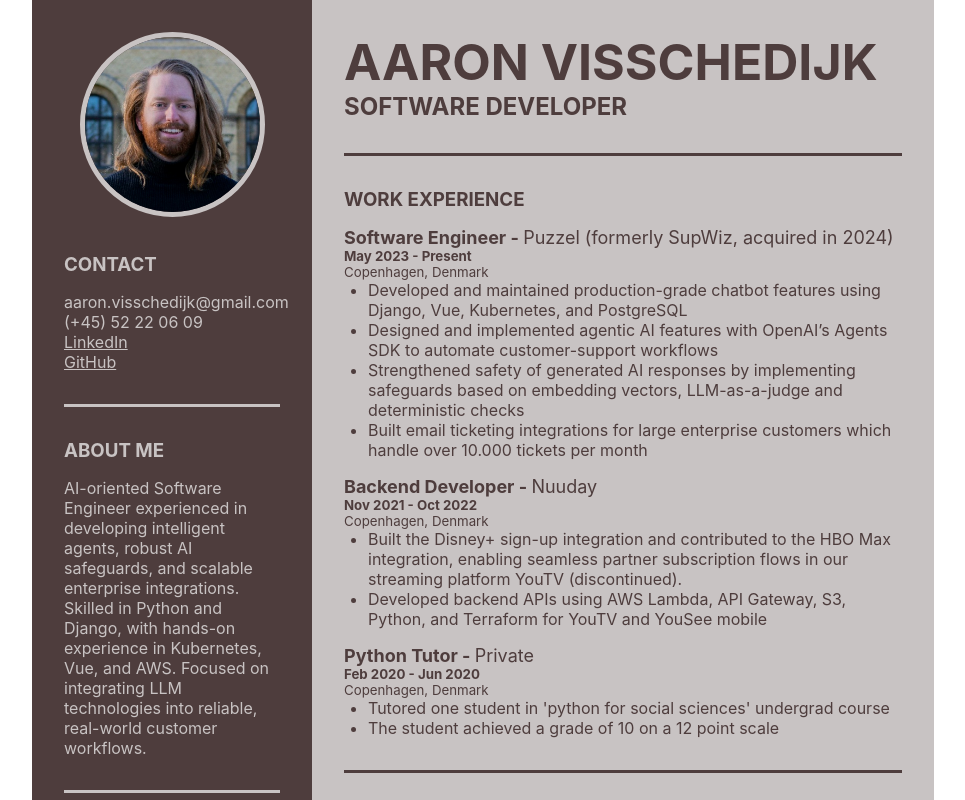
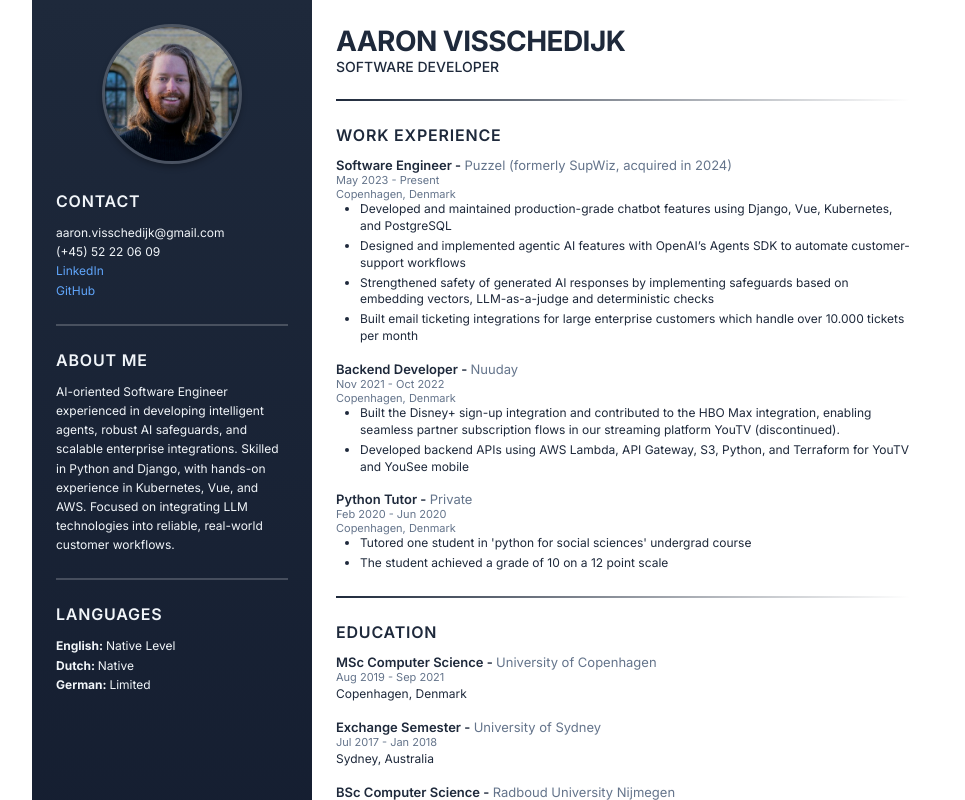
Before and after one commit to aaron-visschedijk/react-resume-builder, a React (Create React App) app: page / in a window 1280 px wide. Shown: the top 800 px of the page, without its empty margins (157-1122 px from the left). Built offline with nearby package versions, Linux system fonts and the light colour scheme.

Commit message:
modernize look

```diff
--- a/src/components/Publication.tsx
+++ b/src/components/Publication.tsx
@@ -4,11 +4,10 @@ import { PublicationData } from "../dataModel";
 function Entry(publication: PublicationData) {
     return (
         <div className="publication entry">
-            <h4>{publication.title} - <span className="notbold">Published in {publication.journal}
-                <a href={publication.link}>[link]</a>
-            </span></h4>
+            <h4>{publication.title} - <span className="notbold">Published in {publication.journal}</span></h4>
             <h5>{publication.date}</h5>
             <p>{publication.description}</p>
+            <a href={publication.link}>view article</a>
         </div>
     );
 }
--- a/src/index.css
+++ b/src/index.css
@@ -1,8 +1,11 @@
+@import url('https://fonts.googleapis.com/css2?family=Inter:wght@300;400;500;600;700&display=swap');
+
 body {
   margin: 0;
-  font-family: -apple-system, BlinkMacSystemFont, 'Segoe UI', 'Roboto', 'Oxygen',
+  font-family: 'Inter', -apple-system, BlinkMacSystemFont, 'Segoe UI', 'Roboto', 'Oxygen',
     'Ubuntu', 'Cantarell', 'Fira Sans', 'Droid Sans', 'Helvetica Neue',
     sans-serif;
+  font-size: 12px;
   -webkit-font-smoothing: antialiased;
   -moz-osx-font-smoothing: grayscale;
 }
@@ -13,9 +16,11 @@ code {
 }
 
 :root {
-  --accent-color: rgb(78, 61, 61);
-  --light-color: rgb(200, 195, 195);
-
+  --accent-color: #1e293b;
+  --light-color: #ffffff;
+  --accent-secondary: #3b82f6;
+  --text-secondary: #64748b;
+  --border-color: #e2e8f0;
 }
 
 *,
@@ -34,8 +39,8 @@ code {
 .sidebar {
   width: 280px;
   height: 1400px;
-  padding: 2rem;
-  background-color: var(--accent-color);
+  padding: 1.5rem;
+  background: linear-gradient(180deg, #1e293b 0%, #0f172a 100%);
 }
 
 .sidebar p,
@@ -44,16 +49,25 @@ code {
 .sidebar h3,
 .sidebar h4,
 .sidebar h5,
-.sidebar li,
+.sidebar li {
+  color: #f1f5f9;
+}
+
 .sidebar a {
-  color: var(--light-color);
+  color: #60a5fa;
+  text-decoration: none;
+  transition: color 0.2s ease;
+}
+
+.sidebar a:hover {
+  color: #93c5fd;
 }
 
 .main {
   height: 1400px;
   width: 622px;
-  padding: 2rem;
-  background-color: var(--light-color)
+  padding: 1.5rem;
+  background-color: var(--light-color);
 }
 
 .main p,
@@ -62,35 +76,67 @@ code {
 .main h3,
 .main h4,
 .main h5,
-.main li,
-.main a {
+.main li {
   color: var(--accent-color);
 }
 
+.main a {
+  color: var(--accent-secondary);
+  text-decoration: none;
+  transition: color 0.2s ease;
+}
+
+.main a:hover {
+  color: #2563eb;
+}
+
+.main h5 {
+  color: var(--text-secondary);
+  font-weight: 400;
+}
+
 h1 {
-  font-size: 50px;
+  font-size: 28px;
+  font-weight: 700;
+  letter-spacing: -0.02em;
+}
+
+h2 {
+  font-weight: 500;
+  color: var(--text-secondary);
+  font-size: 14px;
 }
 
 h3 {
-  margin-bottom: 1rem;
+  margin-bottom: 0.75rem;
+  font-weight: 600;
+  font-size: 16px;
+  letter-spacing: 0.05em;
+  text-transform: uppercase;
 }
 
 h4 {
-  font-size: 18px;
+  font-size: 13px;
+  font-weight: 600;
+}
+
+h5 {
+  font-size: 11px;
 }
 
 .main .divider {
-  background-color: var(--accent-color);
+  background: linear-gradient(90deg, var(--accent-color) 0%, transparent 100%);
+  height: 2px;
 }
 
 .sidebar .divider {
-  background-color: var(--light-color);
+  background: rgba(255, 255, 255, 0.2);
+  height: 2px;
 }
 
 .divider {
-  margin-top: 2rem;
-  margin-bottom: 2rem;
-  height: 3px;
+  margin-top: 1.5rem;
+  margin-bottom: 1.5rem;
   border: 0px;
 }
 
@@ -99,10 +145,11 @@ h4 {
 }
 
 .photo {
-  width: 185px;
+  width: 140px;
   border-radius: 50%;
-  border: 5px solid var(--light-color);
-  margin-bottom: 2rem;
+  border: 3px solid rgba(255, 255, 255, 0.2);
+  margin-bottom: 1.5rem;
+  box-shadow: 0 4px 6px -1px rgba(0, 0, 0, 0.3);
 }
 
 .entry {
@@ -114,6 +161,19 @@ ul {
   list-style-position: outside;
 }
 
+ul li {
+  margin-bottom: 0.2rem;
+  line-height: 1.4;
+  font-size: 12px;
+}
+
 .notbold {
-  font-weight: normal;
+  font-weight: 400;
+  color: var(--text-secondary);
 }
+
+p {
+  line-height: 1.6;
+  color: #475569;
+  font-size: 12px;
+}
```
